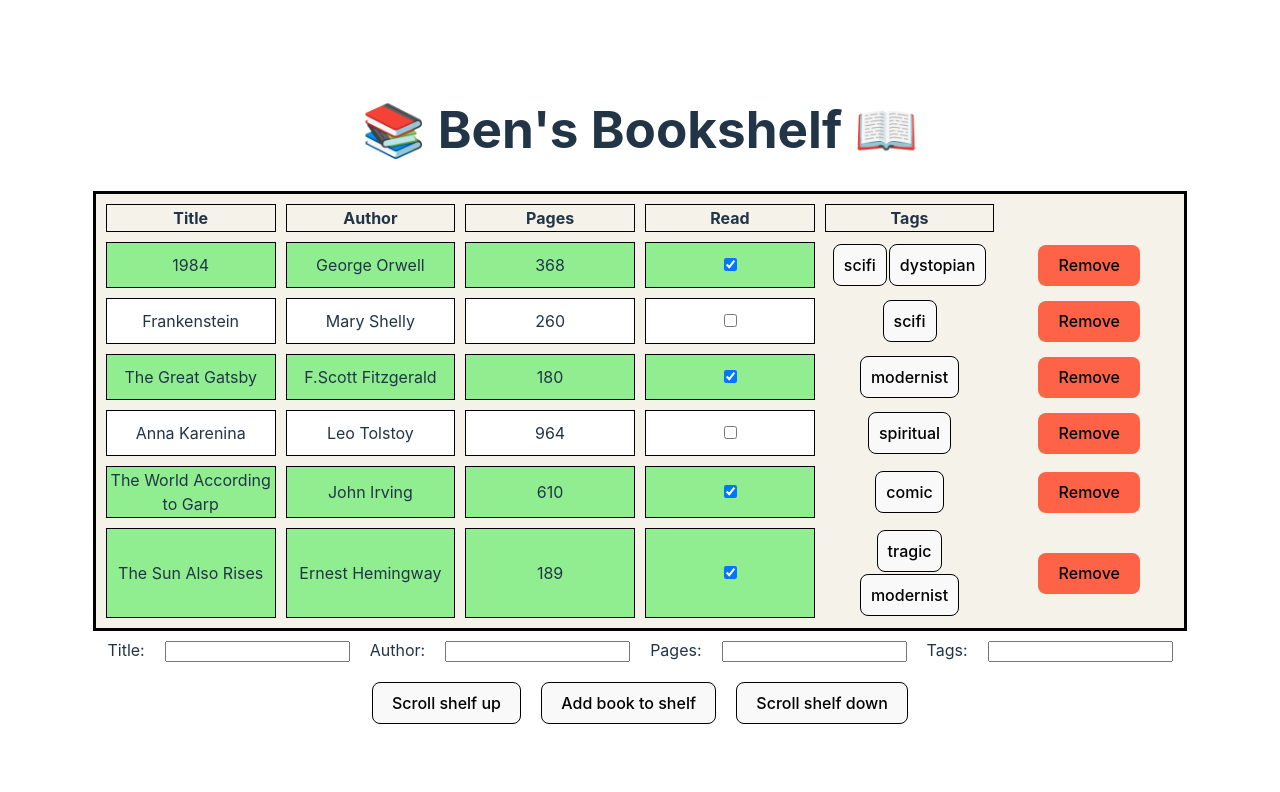
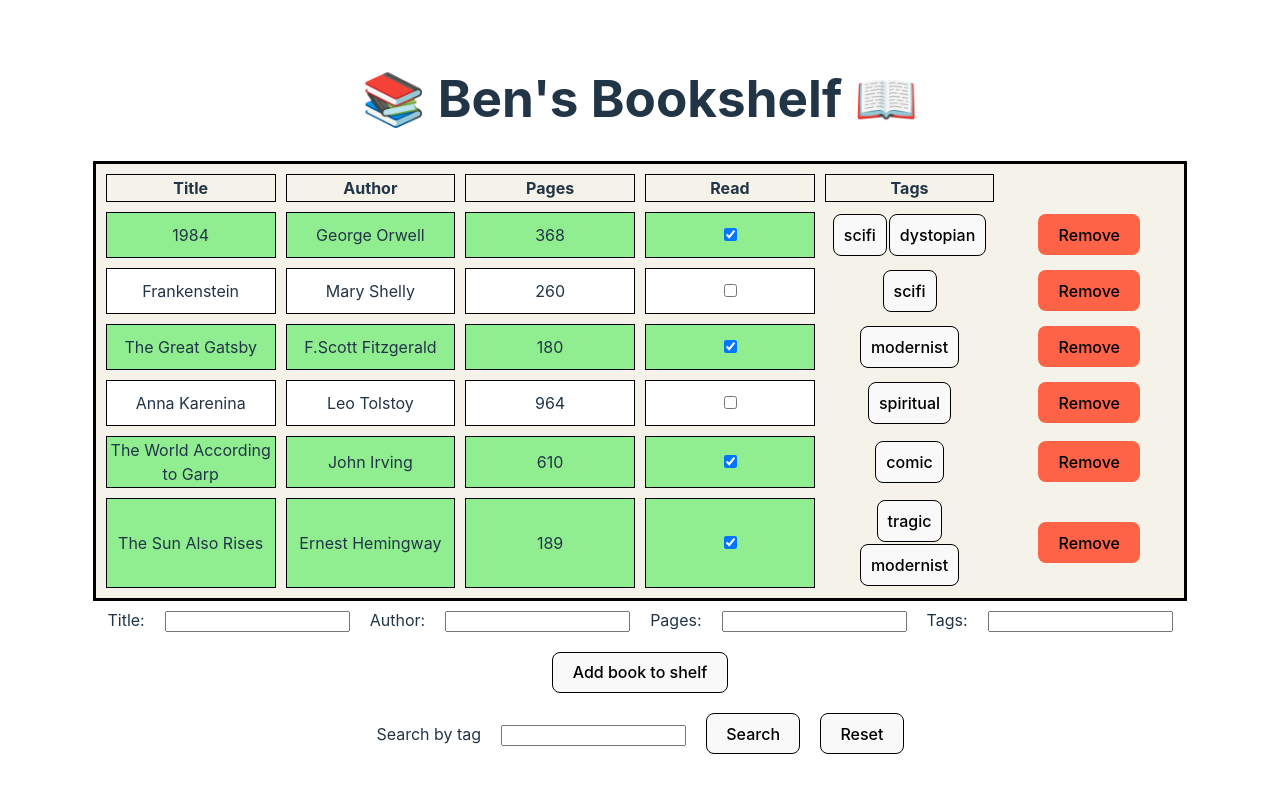
Before and after one commit to cravies/react-library, a React (Vite) app: page / in a window 1280 px wide. Shown: the top 792 px of the page. Built offline with nearby package versions, Linux system fonts and the light colour scheme.

Commit message:
tag search working

```diff
--- a/src/App.jsx
+++ b/src/App.jsx
@@ -8,12 +8,12 @@ function App() {
 
   //defaults
   const defaultBooks = [
-    {id:792872, title:'1984', author:'George Orwell', pages:368, read:true, tags:'scifi,dystopian'},
-    {id:27282, title:'Frankenstein', author:'Mary Shelly', pages:260, read:false, tags:'scifi'},
-    {id:388393, title:'The Great Gatsby', author:'F.Scott Fitzgerald', pages:180, read:true, tags:'modernist'},
-    {id:2992, title:'Anna Karenina', author:'Leo Tolstoy', pages:964, read:false, tags:'spiritual'},
-    {id:4383, title:'The World According to Garp', author:'John Irving', pages:610, read:true, tags:'comic'},
-    {id:17827, title:'The Sun Also Rises', author:'Ernest Hemingway', pages:189, read:true, tags:'tragic,modernist'},
+    {id:792872, title:'1984', author:'George Orwell', pages:368, read:true, tags:'scifi,dystopian', hide:false},
+    {id:27282, title:'Frankenstein', author:'Mary Shelly', pages:260, read:false, tags:'scifi', hide:false},
+    {id:388393, title:'The Great Gatsby', author:'F.Scott Fitzgerald', pages:180, read:true, tags:'modernist', hide:false},
+    {id:2992, title:'Anna Karenina', author:'Leo Tolstoy', pages:964, read:false, tags:'spiritual', hide:false},
+    {id:4383, title:'The World According to Garp', author:'John Irving', pages:610, read:true, tags:'comic', hide:false},
+    {id:17827, title:'The Sun Also Rises', author:'Ernest Hemingway', pages:189, read:true, tags:'tragic,modernist', hide:false},
   ]
 
   //make tags arr
@@ -26,6 +26,7 @@ function App() {
   const authorRef = useRef()
   const pageRef = useRef()
   const tagRef = useRef()
+  const selectRef = useRef()
 
   function toggleBook(id) {
     /* never want to change state directly in react */
@@ -40,6 +41,25 @@ function App() {
 
   function removeBook (id) {
     setBooks(books => books.filter((item) => item.id !== id));
+  }
+
+  function selectTag () {
+    const tag = selectRef.current.value
+    const newBooks = [...books]
+    // grab a book that doesn't include the tag
+    newBooks.map(book =>
+      book.hide = book.tags.includes(tag) ? false : true
+    )
+    setBooks(newBooks)
+  }
+
+  function showAll () {
+    // set all book.hide = false
+    const newBooks = [...books]
+    newBooks.map(book =>
+      book.hide = false
+    )
+    setBooks(newBooks)
   }
 
   /* check if a var is a valid number
@@ -78,7 +98,9 @@ function App() {
       return [
         ...prevBooks,
         {id:count, title:title, author:author,
-          pages:pages, read:false, tags:tags}
+          pages:pages, read:false, tags:tags,
+          hide:false
+        }
       ]
     })
     /* clear old input */
@@ -89,14 +111,6 @@ function App() {
 
     /* increment id */
     count += 1
-  }
-
-  function handleScroll(direction) {
-    if (direction=='up') {
-      console.log("scrolling up")
-    } else {
-      console.log("scrolling down")
-    }
   }
 
   const labelStyle = {
@@ -127,9 +141,13 @@ function App() {
       <input ref={tagRef} type="text" style={inputStyle}/>
     </div>
     <div>
-      <button style={buttonStyle} onClick={handleScroll('up')}>Scroll shelf up</button>
       <button style={buttonStyle} onClick={handleAddBook}>Add book to shelf</button>
-      <button style={buttonStyle} onClick={handleScroll('down')}>Scroll shelf down</button>
+    </div>
+    <div>
+      <label style={inputStyle}>Search by tag</label>
+      <input ref={selectRef} type="text" style={inputStyle}/>
+      <button style={buttonStyle} onClick={selectTag}>Search</button>
+      <button style={buttonStyle} onClick={showAll}>Reset</button>
     </div>
     </>
   )
--- a/src/Book.jsx
+++ b/src/Book.jsx
@@ -16,15 +16,15 @@ export default function Book({ book, toggleBook, removeBook }) {
 
     function getRandomInt(max) {
         return Math.floor(Math.random() * max);
-      }
+    }
 
-    function rndKey(id) {
-        return getRandomInt(1000)*id
+    function rndKey() {
+        return getRandomInt(100000)
     }
 
     /* green if we've read it */
     return (
-        <tr>
+        <tr style={{ display: book.hide? 'none' : ''}}>
             <td style={{border: "1px solid black", backgroundColor: book.read? 'lightgreen':'white'}}>
                 <label>{book.title}</label>
             </td>
@@ -39,7 +39,7 @@ export default function Book({ book, toggleBook, removeBook }) {
             </td>
             <td>
             {tags.map((tag,i) => (
-                <button style={{border: '1px solid black', margin:'1px', padding:'10px'}} key={rndKey(i)}>{tag}</button>
+                <button style={{border: '1px solid black', margin:'1px', padding:'10px'}} key={rndKey()}>{tag}</button>
             ))}
             </td>
             <td>
--- a/src/BookShelf.jsx
+++ b/src/BookShelf.jsx
@@ -1,7 +1,7 @@
 import './BookShelf.css'
 import Book from './Book'
 
-function BookShelf({ books, toggleBook, removeBook}) {
+function BookShelf({ books, toggleBook, removeBook }) {
 
   const headStyle = {
     border: "1px solid black",
```
